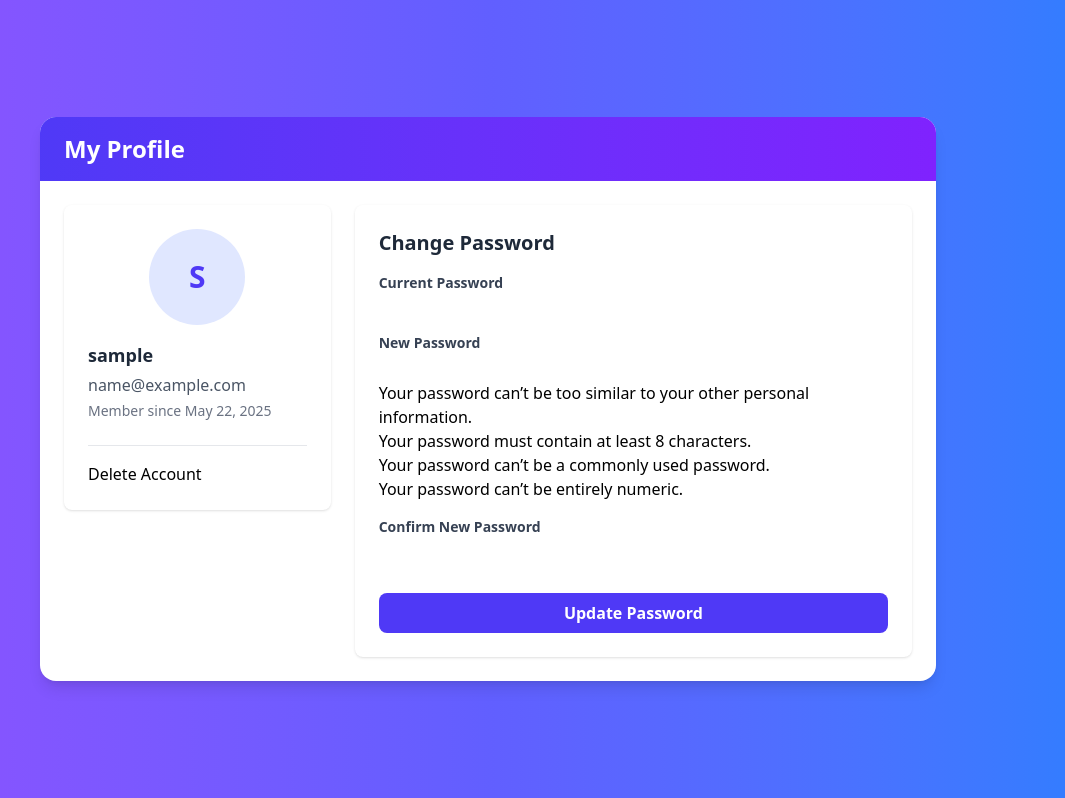
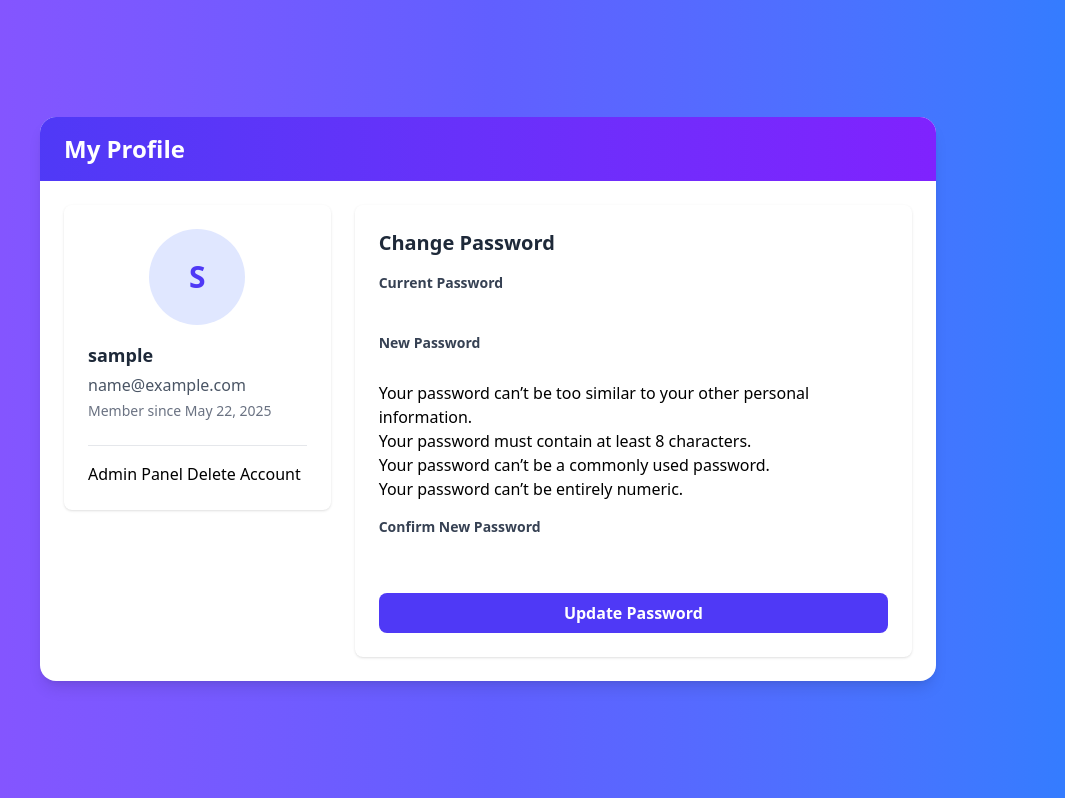
Before and after one commit to SP-SDU/Undershelf, a Django app: page /profile/ in a window 1280 px wide. Shown: the part 65-863 px from the top of the page, without its empty margins (152-1217 px from the left). Run offline with Django 5.2, Linux system fonts and the light colour scheme; the visitor is signed in with stand-in values (Sample User, id 1); some libraries are stand-ins or nearby versions.

Commit message:
Admin panel button
Added:
- Admin panel button for superusers so you don't need to navigate via url

```diff
--- a/src/presentation/templates/registration/profile.html
+++ b/src/presentation/templates/registration/profile.html
@@ -24,8 +24,14 @@
                             <h3 class="text-lg font-semibold text-gray-800">{{ user.username }}</h3>
                             <p class="text-gray-600 mt-1">{{ user.email }}</p>
                             <p class="text-sm text-gray-500 mt-1">Member since {{ user.date_joined|date:"F j, Y" }}</p>
+                              <div class="mt-6 border-t border-gray-200 pt-4 space-y-3">
+                                {% if user.is_superuser %}
+                                <a href="{% url 'admin:index' %}"
+                                class="btn btn-primary btn-outline w-full">
+                                    Admin Panel
+                                </a>
+                                {% endif %}
 
-                            <div class="mt-6 border-t border-gray-200 pt-4">
                                 <a href="{% url 'delete_account' %}"
                                 class="btn btn-error btn-outline w-full">
                                     Delete Account
```
